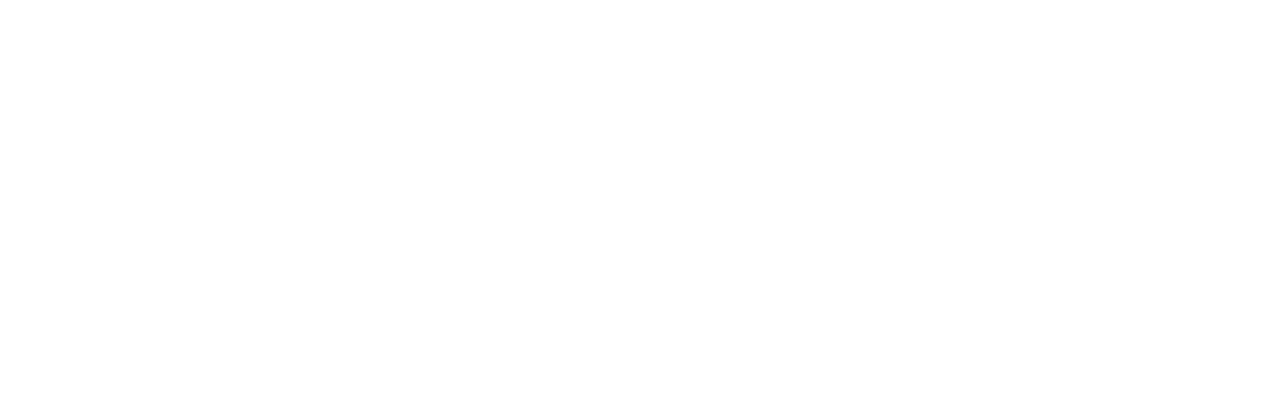
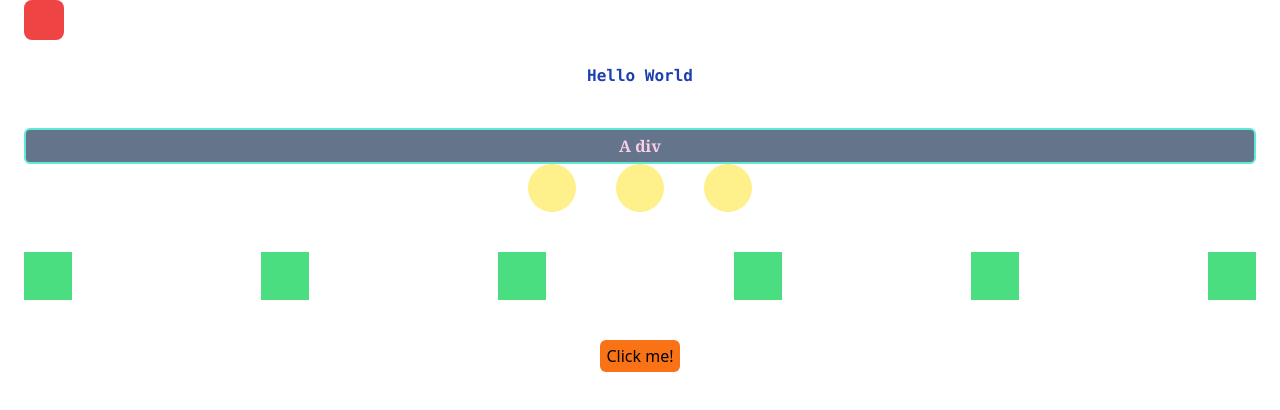
Before and after one commit to Asim1O1/Tailwind-CSS, a React (Vite) app in the folder my-project/: page /playAround in a window 1280 px wide. Before the commit this address had no page. Shown: the top 410 px of the page. Built offline with nearby package versions, Linux system fonts and the light colour scheme.

Commit message:
practiced grid, position, flex

```diff
--- a/my-project/src/App.jsx
+++ b/my-project/src/App.jsx
@@ -1,4 +1,6 @@
+import React from "react";
 import HomeLayout from "./pages/homeLayout";
+import PlayAround from "./practice";
 import { BrowserRouter, Route, Routes } from "react-router-dom";
 
 function App() {
@@ -7,7 +9,8 @@
       {/* Header */}
       <BrowserRouter>
         <Routes>
-          <Route path={"/"} element={<HomeLayout />}>
+          <Route path={"/"} element={<HomeLayout />}></Route>
+          <Route path={"/playAround"} element={<PlayAround />}>
             {" "}
           </Route>
         </Routes>
--- /dev/null
+++ b/my-project/src/practice.jsx
@@ -0,0 +1,48 @@
+import React from "react";
+
+const PlayAround = () => {
+  return (
+    <>
+      <main className="p-6">
+        <h1 className="w-full  text- py-10 text-center text-blue-800 font-mono font-extrabold">
+          Hello World
+        </h1>
+        <div className="w-full bg-slate-500 flex justify-center items-center rounded-md h-9 font-serif font-bold text-pink-200 border-2 border-teal-300">
+          {" "}
+          A div
+        </div>
+
+        {/* Layout */}
+
+        <div className="bg-red-500 w-10 h-10 rounded-lg top-0 fixed"></div>
+
+        <div className="flex  justify-center space-x-10">
+          <div className="h-12 w-12 rounded-full bg-yellow-200"> </div>
+          <div className="h-12 w-12 rounded-full bg-yellow-200"> </div>
+          <div className="h-12 w-12 rounded-full bg-yellow-200"> </div>
+        </div>
+
+        {/* grid */}
+
+        <div className="  my-10 flex justify-between">
+          <div className="bg-green-400 h-12 w-12"></div>
+          <div className="bg-green-400 h-12 w-12"></div>
+          <div className="bg-green-400 h-12 w-12"></div>
+          <div className="bg-green-400 h-12 w-12"></div>
+          <div className="bg-green-400 h-12 w-12"></div>
+          <div className="bg-green-400 h-12 w-12"></div>
+
+        </div>
+
+        <div className="flex justify-center ">
+
+        <button className=" bg-orange-500 w-20 h-8 rounded-md  ">
+          Click me!
+        </button>
+        </div>
+      </main>
+    </>
+  );
+};
+
+export default PlayAround;
```
